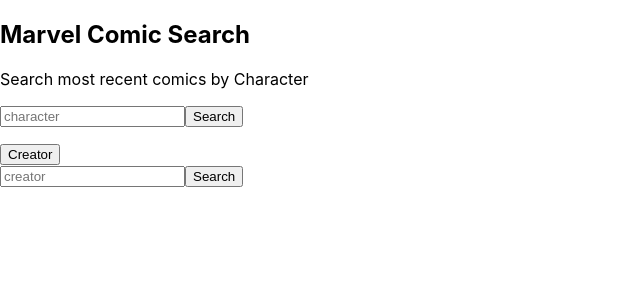
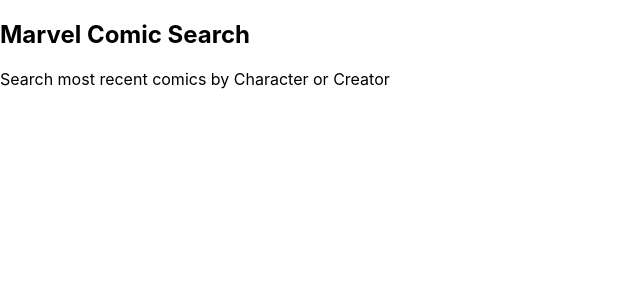
Before and after one commit to maceocodes/marvel, a React (Create React App) app: page /creators in a window 1280 px wide. Shown: the top 300 px of the page, without its empty margins (0-640 px from the left). Built offline with nearby package versions, Linux system fonts and the light colour scheme.

Commit message:
more errors

```diff
--- a/src/App.js
+++ b/src/App.js
@@ -2,62 +2,27 @@
 import Heading from  './Heading';
 import Search from  './Search';
 import Creators from './Creators';
+import Comics from './Comics';
 import './App.css';
 import {
   BrowserRouter,
-  Route
+  Route,
+  Switch
 } from 'react-router-dom';
 
-
-class App extends React.Component {
-  constructor(props) {
-    super(props);
-
-    this.state = {
-      comics: [],
-      search: "",
-    }
-  };
-
-getComics = async (name) => {
-    await fetch(`https://gateway.marvel.com:443/v1/public/characters?name=${name}&apikey=117b458635106b9721749634b53fb07b`)
-      .then(res => res.json())
-      .then(json => {
-      const characterId = json.data.results[0].id;
-        return fetch(`https://gateway.marvel.com:443/v1/public/comics?characters=${characterId}&apikey=117b458635106b9721749634b53fb07b`,
-      {cache: "force-cache"})
-      })
-      .then(res => res.json())
-      .then(d => this.setState({comics: d.data.results}));
-      }
-
-render() {
+const App = () => {
   return (
-
-  <div>
-    <Heading />
-    <Search loadComics={this.getComics} />
     <div>
-      <ul className="comics">
-        {this.state.comics.map(c =>
-          <li key={c.id}>
-            <p> {c.title} </p>
-            <p> {c.description} </p>
-            <img src={c.thumbnail.path + "." +c.thumbnail.extension}/>
-            <li>{c.creators.items.map(cr => <li>{cr.name}</li>)}</li>
-          </li>
-        )}
-      </ul>
-        <BrowserRouter>
-          <div className="container">
-          <Route path="/creators" component={Creators} />
-          </div>
-        </BrowserRouter>
+      <Heading />
+      <BrowserRouter>
+        <Switch>
+          <Route exact path="/" component={Comics} />
+          <Route path="/bycharacter" component={Comics} />
+          <Route path="/bycreator" component={Creators}/>
+        </Switch>
+      </BrowserRouter>
     </div>
-  </div>
   )
 }
-}
-
 
 export default App;
--- a/src/Comics.js
+++ b/src/Comics.js
@@ -1,11 +1,48 @@
 import React from 'react';
 import './App.css';
+import Search from  './Search';
 
-const Comic = (props) => {
-  return(
+class Comics extends React.Component {
+  constructor(props) {
+    super(props);
+
+    this.state = {
+      comics: [],
+      search: "",
+    }
+  };
+
+getComics = async (name) => {
+    await fetch(`https://gateway.marvel.com:443/v1/public/characters?name=${name}&apikey=117b458635106b9721749634b53fb07b`)
+      .then(res => res.json())
+      .then(json => {
+      const characterId = json.data.results[0].id;
+        return fetch(`https://gateway.marvel.com:443/v1/public/comics?characters=${characterId}&apikey=117b458635106b9721749634b53fb07b`,
+      {cache: "force-cache"})
+      })
+      .then(res => res.json())
+      .then(d => this.setState({comics: d.data.results}));
+      }
+
+render() {
+  return (
+  <div>
+    <Search loadComics={this.getComics} />
     <div>
+      <ul className="comics">
+        {this.state.comics.map(c =>
+          <li key={c.id}>
+            <p> {c.title} </p>
+            <p> {c.description} </p>
+            <img src={c.thumbnail.path + "." +c.thumbnail.extension}/>
+            <li>{c.creators.items.map(cr => <li>{cr.name}</li>)}</li>
+          </li>
+        )}
+      </ul>
     </div>
+  </div>
   )
+}
 }
 
 
--- a/src/Creators.js
+++ b/src/Creators.js
@@ -1,48 +1,47 @@
 import React from 'react';
 import './App.css';
+import Search from './Search';
 
 
 class Creators extends React.Component {
 
   constructor(props){
       super(props);
+
       this.state = {
         comics: [],
-        value:''
+    }
 };
-}
 
-getCreators = async (firstName, lastName) => {
+byCreator = async (name) => {
+  var names = name.split(" ");
+  var firstName = names[0];
+  var lastName = names[1];
   await fetch(`https://gateway.marvel.com:443/v1/public/creators?firstName=${firstName}%20&lastName=${lastName}&apikey=117b458635106b9721749634b53fb07b`)
     .then(res => res.json())
     .then(json => {
       const creatorID = json.data.results[0].id;
       return fetch(`https://gateway.marvel.com:443/v1/public/comics?creators=${creatorID}&apikey=117b458635106b9721749634b53fb07b`,
-      {cache: "force-cache"})
+        { cache: "force-cache" })
     })
     .then(res => res.json())
-      .then(d => this.setState({comics: d.data.results}));
+    .then(d => this.setState({ comics: d.data.results }));
 }
 
-handleChange = (event) => {
-this.setState({ value: event.target.value });
-}
 
 render () {
   return (
       <div>
-      <button>Creator</button>
-      <div className="creatorSearch">
+      <div>
             <input
               type="search"
               placeholder="creator"
               value={this.state.value}
               onChange={this.handleChange}
             />
-      <button onClick={() => this.getCreators.value}>Search</button>
+           <button onClick={this.byCreator}>Search</button>
         </div>
 
-      <div className="creatorResponse">
         <ul>
           {this.state.comics.map(c =>
             <li key={c.id}>
@@ -54,7 +53,6 @@
         </ul>
       </div>
 
-  </div>
   )
 }
 
--- a/src/Heading.js
+++ b/src/Heading.js
@@ -7,7 +7,7 @@
         return (
             <div>
             <h2>Marvel Comic Search</h2>
-            <p>Search most recent comics by Character</p>
+            <p>Search most recent comics by Character or Creator</p>
             </div>
         )
     }
```
Also changed, not shown: 1 other file (tests, documents, lock files or other folders). Lines whose indentation alone changed are shown as unchanged.
